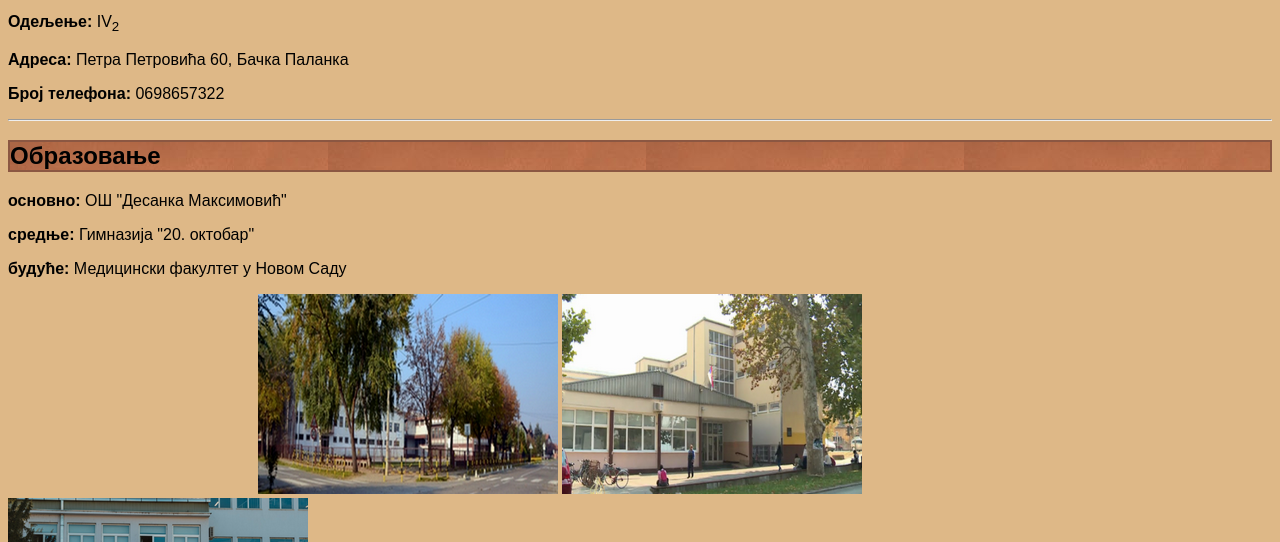
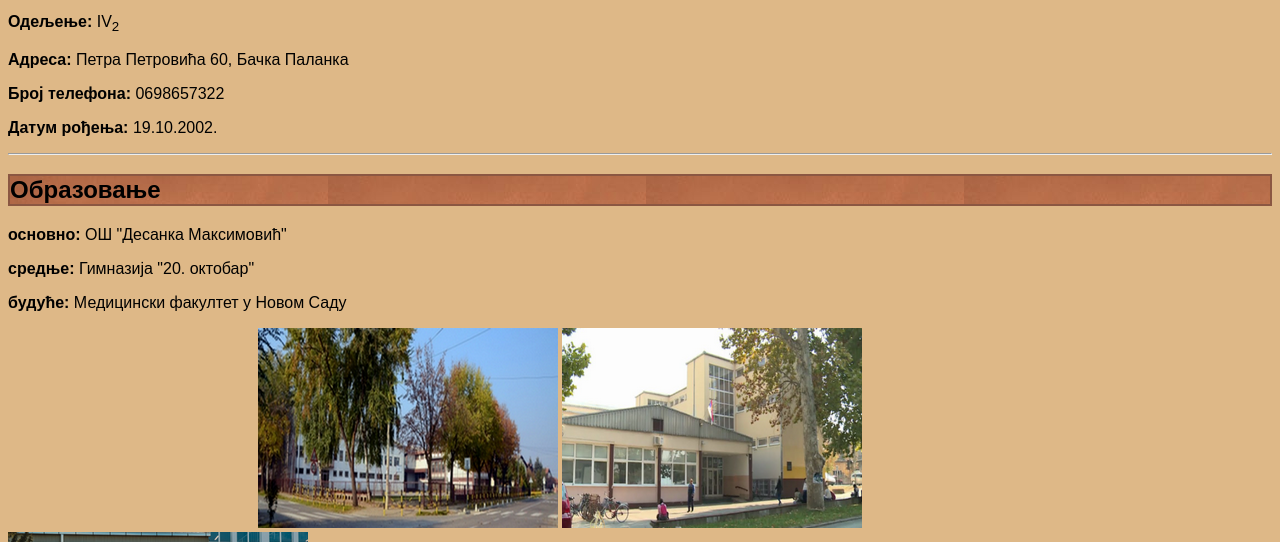
Before and after one commit to siouemaj/lujpaster, a plain HTML site: page posebne stranice/vezba5.3_Perisic_Milica.html in a window 1280 px wide. Shown: the part 258-800 px from the top of the page. Drawn offline with Linux system fonts and the light colour scheme.

Commit message:
Update vezba5.3_Perisic_Milica.html

```diff
--- a/posebne stranice/vezba5.3_Perisic_Milica.html
+++ b/posebne stranice/vezba5.3_Perisic_Milica.html
@@ -22,6 +22,7 @@
           <p><strong> Одељење:</strong> IV<sub>2</sub> </p>
           <p><strong> Адреса:</strong>  Петра Петровића 60, Бачка Паланка  </p>
           <p><strong> Број телефона:</strong>  0698657322 </p>
+        <p><strong> Датум рођења:</strong> 19.10.2002.</p>
           <hr>
 
           <h2> Образовање</h2>
```
